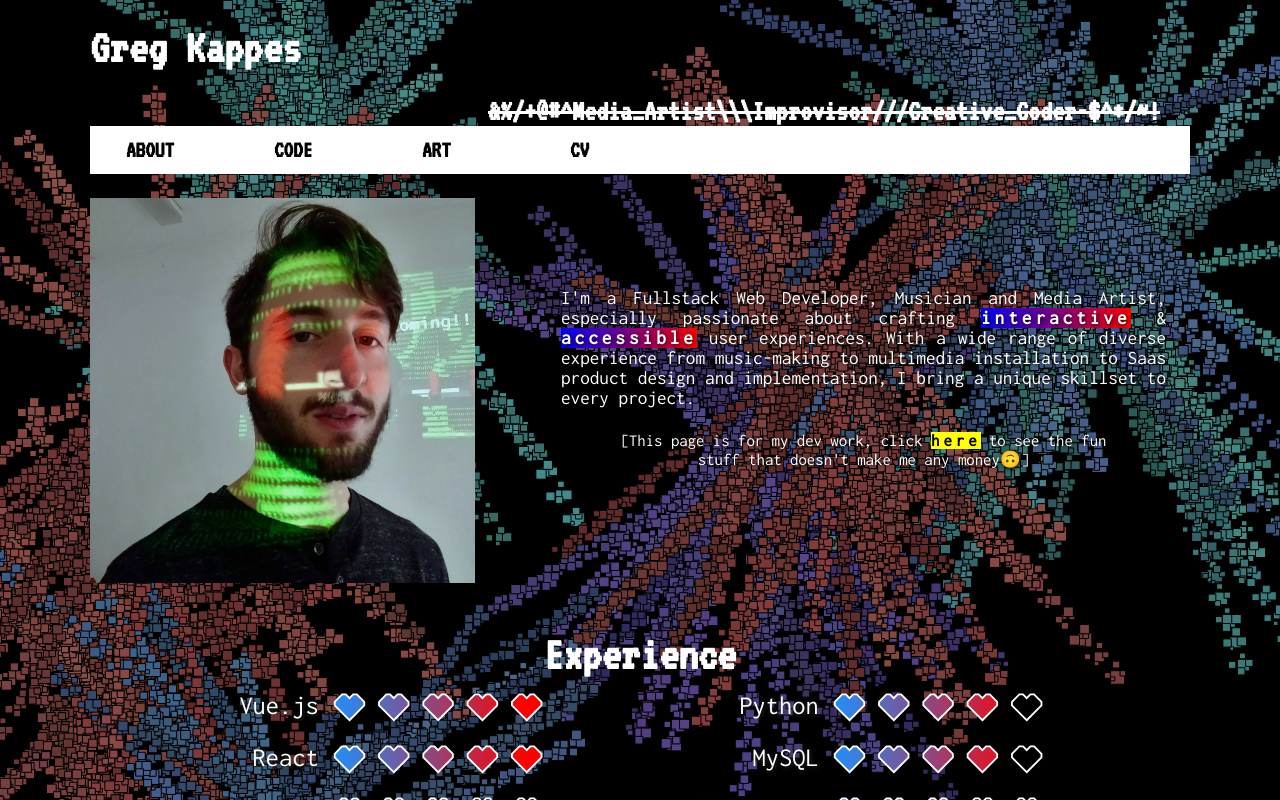
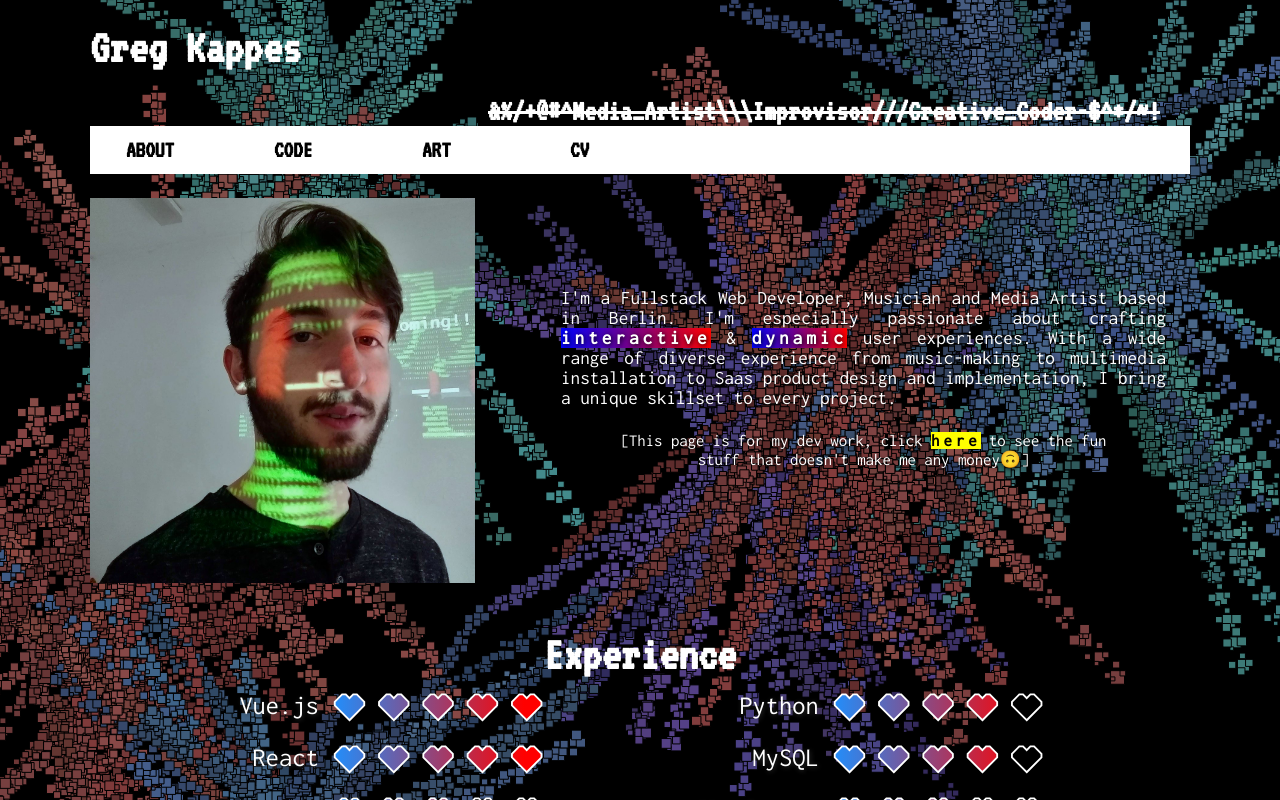
Before and after one commit to gkap720/gkap720.github.io, a React (Create React App) app: page / in a window 1280 px wide. Shown: the top 800 px of the page. Built offline with nearby package versions, Linux system fonts and the light colour scheme.

Commit message:
Changes in headline

```diff
--- a/src/App.js
+++ b/src/App.js
@@ -52,7 +52,7 @@ class About extends React.Component {
           <div className="about-text">
             <div className="tag-wrapper">
               <div className="tagline">
-                I'm a Fullstack Web Developer, Musician and Media Artist, especially passionate about crafting <span className="emphasis">interactive</span> & <span className="emphasis">accessible</span> user experiences. With a wide range of diverse experience from music-making to multimedia installation to Saas product design and implementation, I bring a unique skillset to every project.
+                I'm a Fullstack Web Developer, Musician and Media Artist based in Berlin. I'm especially passionate about crafting <span className="emphasis">interactive</span> & <span className="emphasis">dynamic</span> user experiences. With a wide range of diverse experience from music-making to multimedia installation to Saas product design and implementation, I bring a unique skillset to every project.
               </div>
               <div className="disclaimer">
                 [This page is for my dev work, click <Link className="inline-link" to="/works">here</Link> to see the fun stuff that doesn't make me any money🙃]
```
